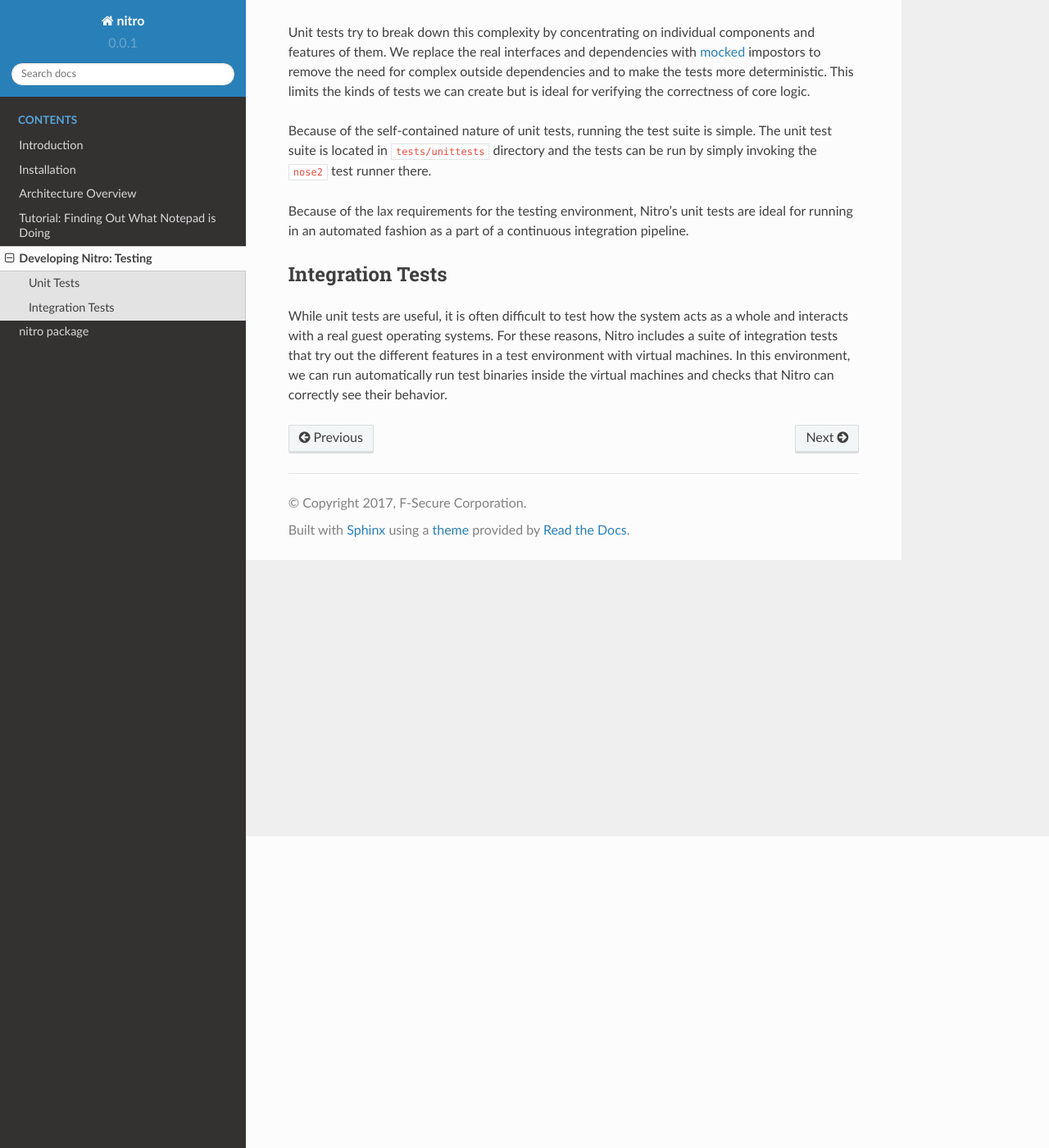
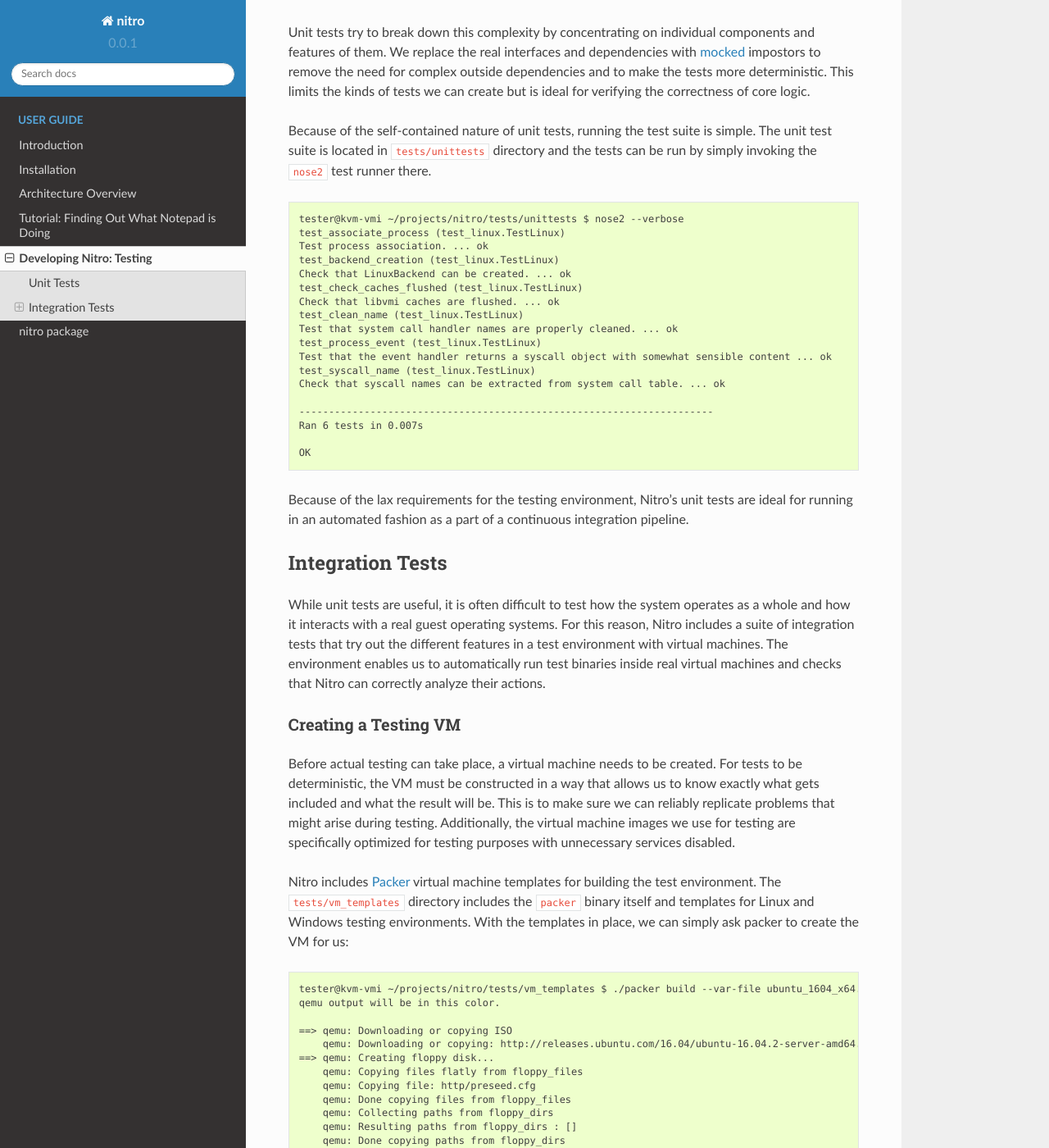
Before and after one commit to KVM-VMI/nitro, a Sphinx documentation site: the page built from doc/source/testing.rst, in a window 1280 px wide and 1400 px high, scrolled down 380 px. Shown: the whole window at 82% size. Built offline with Sphinx 7.4.7 and the Read the Docs theme 2.0.0, drawn with Linux system fonts in a browser that asks for light colours; some of the changed text lies outside the part shown.

Commit message:
documentation: More on testing

```diff
--- a/doc/source/index.rst
+++ b/doc/source/index.rst
@@ -8,7 +8,7 @@
 
 .. toctree::
    :maxdepth: 2
-   :caption: Contents
+   :caption: User Guide
 
    introduction
    installation
--- /dev/null
+++ b/doc/source/samples/testing-01.txt
@@ -0,0 +1,18 @@
+tester@kvm-vmi ~/projects/nitro/tests/unittests $ nose2 --verbose
+test_associate_process (test_linux.TestLinux)
+Test process association. ... ok
+test_backend_creation (test_linux.TestLinux)
+Check that LinuxBackend can be created. ... ok
+test_check_caches_flushed (test_linux.TestLinux)
+Check that libvmi caches are flushed. ... ok
+test_clean_name (test_linux.TestLinux)
+Test that system call handler names are properly cleaned. ... ok
+test_process_event (test_linux.TestLinux)
+Test that the event handler returns a syscall object with somewhat sensible content ... ok
+test_syscall_name (test_linux.TestLinux)
+Check that syscall names can be extracted from system call table. ... ok
+
+----------------------------------------------------------------------
+Ran 6 tests in 0.007s
+
+OK
--- /dev/null
+++ b/doc/source/samples/testing-02.txt
@@ -0,0 +1,41 @@
+tester@kvm-vmi ~/projects/nitro/tests/vm_templates $ ./packer build --var-file ubuntu_1604_x64.json ubuntu.json
+qemu output will be in this color.
+
+==> qemu: Downloading or copying ISO
+    qemu: Downloading or copying: http://releases.ubuntu.com/16.04/ubuntu-16.04.2-server-amd64.iso
+==> qemu: Creating floppy disk...
+    qemu: Copying files flatly from floppy_files
+    qemu: Copying file: http/preseed.cfg
+    qemu: Done copying files from floppy_files
+    qemu: Collecting paths from floppy_dirs
+    qemu: Resulting paths from floppy_dirs : []
+    qemu: Done copying paths from floppy_dirs
+==> qemu: Creating hard drive...
+==> qemu: Starting HTTP server on port 8288
+==> qemu: Found port for communicator (SSH, WinRM, etc): 3679.
+==> qemu: Looking for available port between 5900 and 6000 on 127.0.0.1
+==> qemu: Starting VM, booting from CD-ROM
+    qemu: The VM will be run headless, without a GUI. If you want to
+    qemu: view the screen of the VM, connect via VNC without a password to
+    qemu: vnc://127.0.0.1:5933
+==> qemu: Overriding defaults Qemu arguments with QemuArgs...
+==> qemu: Waiting 10s for boot...
+==> qemu: Connecting to VM via VNC
+==> qemu: Typing the boot command over VNC...
+==> qemu: Waiting for SSH to become available...
+==> qemu: Connected to SSH!
+==> qemu: Uploading linux/ => /tmp
+==> qemu: Provisioning with shell script: /tmp/packer-shell277821116
+    qemu: [sudo] password for vagrant: Generating grub configuration file ...
+    qemu: Warning: Setting GRUB_TIMEOUT to a non-zero value when GRUB_HIDDEN_TIMEOUT is set is no longer supported.
+    qemu: Found linux image: /boot/vmlinuz-4.4.0-62-generic
+    qemu: Found initrd image: /boot/initrd.img-4.4.0-62-generic
+    qemu: done
+    qemu: Removed symlink /etc/systemd/system/sysinit.target.wants/systemd-timesyncd.service.
+==> qemu: Gracefully halting virtual machine...
+    qemu: [sudo] password for vagrant:
+==> qemu: Converting hard drive...
+Build 'qemu' finished.
+
+==> Builds finished. The artifacts of successful builds are:
+--> qemu: VM files in directory: output-qemu
--- a/doc/source/testing.rst
+++ b/doc/source/testing.rst
@@ -24,6 +24,8 @@
 simple. The unit test suite is located in ``tests/unittests`` directory and the
 tests can be run by simply invoking the ``nose2`` test runner there.
 
+.. literalinclude:: samples/testing-01.txt
+
 Because of the lax requirements for the testing environment, Nitro's unit tests
 are ideal for running in an automated fashion as a part of a continuous
 integration pipeline.
@@ -31,9 +33,67 @@
 Integration Tests
 -----------------
 
-While unit tests are useful, it is often difficult to test how the system acts
-as a whole and interacts with a real guest operating systems. For these reasons,
-Nitro includes a suite of integration tests that try out the different features
-in a test environment with virtual machines. In this environment, we can run
-automatically run test binaries inside the virtual machines and checks that
-Nitro can correctly see their behavior.
+While unit tests are useful, it is often difficult to test how the system
+operates as a whole and how it interacts with a real guest operating systems.
+For this reason, Nitro includes a suite of integration tests that try out the
+different features in a test environment with virtual machines. The environment
+enables us to automatically run test binaries inside real virtual machines and
+checks that Nitro can correctly analyze their actions.
+
+Creating a Testing VM
+~~~~~~~~~~~~~~~~~~~~~
+
+Before actual testing can take place, a virtual machine needs to be created. For
+tests to be deterministic, the VM must be constructed in a way that allows us to
+know exactly what gets included and what the result will be. This is to make
+sure we can reliably replicate problems that might arise during testing.
+Additionally, the virtual machine images we use for testing are specifically
+optimized for testing purposes with unnecessary services disabled.
+
+Nitro includes `Packer <https://www.packer.io>`_ virtual machine templates for
+building the test environment. The ``tests/vm_templates`` directory includes the
+``packer`` binary itself and templates for Linux and Windows testing
+environments. With the templates in place, we can simply ask packer to create
+the VM for us:
+
+.. literalinclude:: samples/testing-02.txt
+
+After the process finishes, we have to import the created VM into ``libvirt``.
+This can be done automatically with the included ``import_libvirt.py`` script.
+Depending on the way your ``libvirt`` installation is configured, the script
+might require superuser privileges. To import the newly constructed VM run:
+
+.. code-block:: none
+
+   # ./import_libvirt.py output-qemu/ubuntu1604
+
+The import script will create a new storage pool with the name ``nitro`` at the
+``tests/images`` directory and move the generated VM image there from the
+``output-qemu`` directory where Packer left it. Subsequently, the script will
+define a new ``libvirt`` domain for the machine and associate the image with it.
+The domain is created with system ``libvirt`` instance. Finally the script will
+remove the unnecessary ``output-qemu`` directory.
+
+Running the Tests
+~~~~~~~~~~~~~~~~~
+
+Once the virtual machine is in place, we can proceed to actual testing. Nitro's
+integration tests work by first restoring the testing virtual machine to a clean
+state from a snapshot. After this, the test runner packages the selected test
+binary into an ISO image that can be attached to the virtual machine. To run the
+tests, the test runner boots up the VM, waits for it to settle, and attaches the
+disc image to it. Each testing virtual machine contains special configuration
+for automatically executing the attached test images. Finally, test runner
+attaches Nitro to the virtual machine and monitors the execution. At the end,
+each test case can check the produced execution traces for features interesting
+to them.
+
+While all this might seem complicated, all the hard work is done automatically
+by the testing framework. To run the test suite, simply invoke ``nose2`` within
+the ``tests`` directory. Running all the tests can be time consuming, and
+therefore, it is often desirable to only run some of the tests. This can be
+achieved by specifying the test case manually:
+
+.. code-block:: none
+
+   $ nose2 --verbose test_linux.TestLinux.test_open
```
